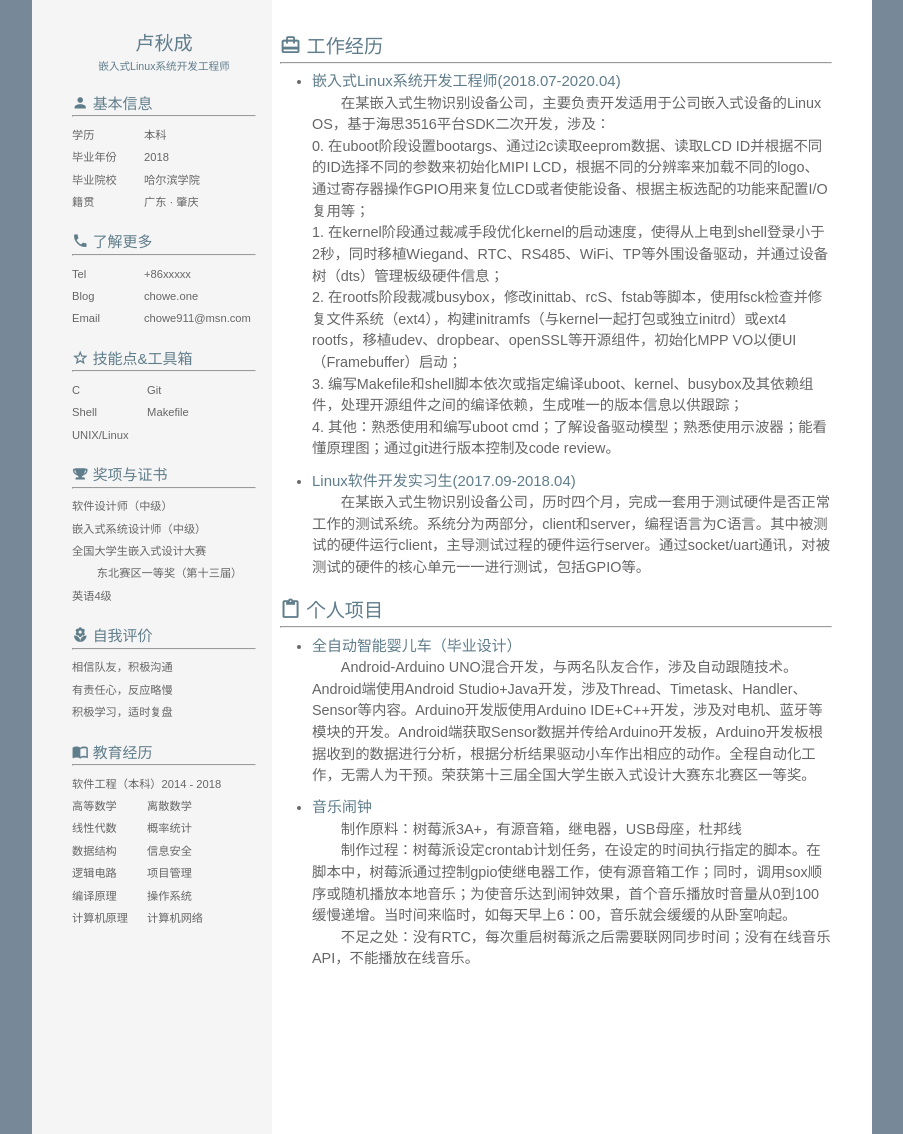
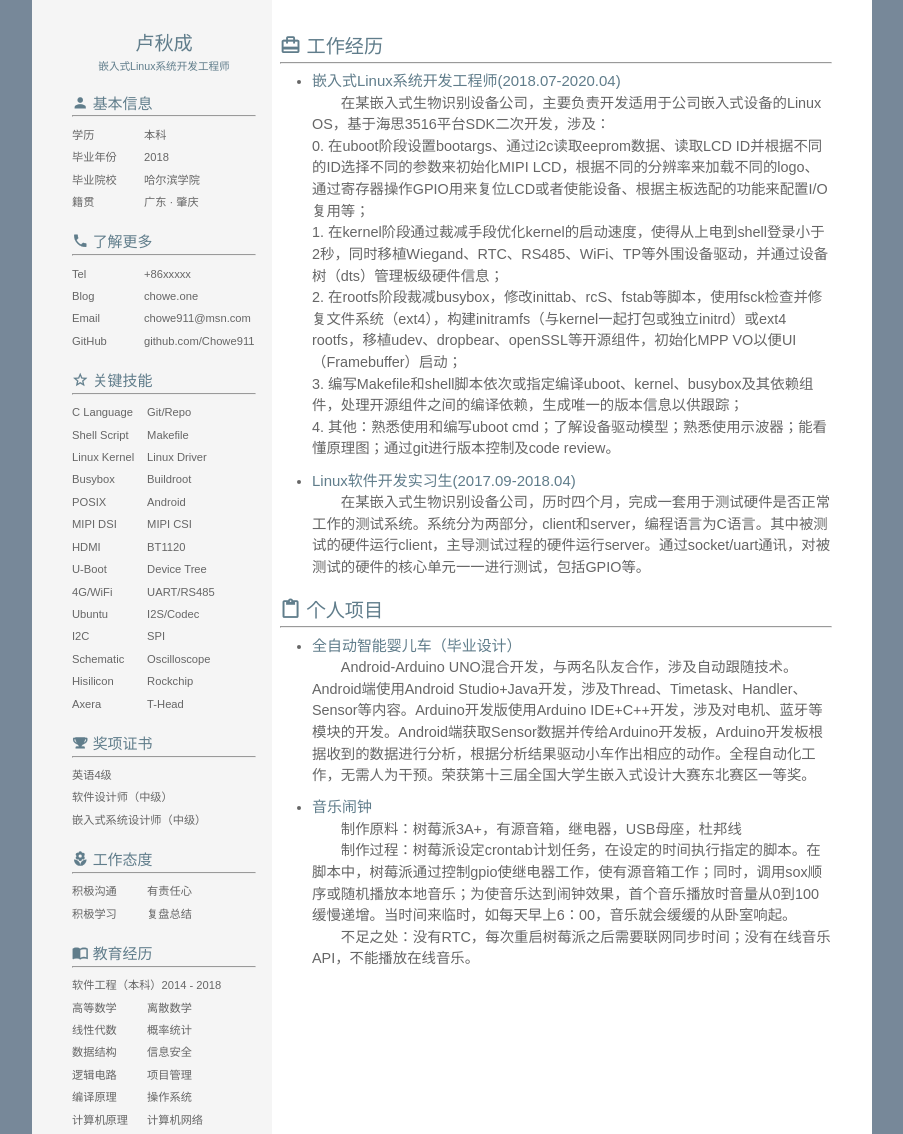
Before and after one commit to Chowe911/cv, a plain HTML site: page cv.html in a window 1280 px wide. Shown: the top 1134 px of the page, without its empty margins (188-1091 px from the left). Drawn offline with Linux system fonts and the light colour scheme.

Commit message:
update key word

```diff
--- a/cv.html
+++ b/cv.html
@@ -70,54 +70,100 @@
                             </Script>
                         </span></li>
                     <li>
-                        <label class="left-label">Blog</label><span class="label-value"><a href="http://chowe.one">chowe.one</a></span></li>
+                        <label class="left-label">Blog</label><span class="label-value"><a href="https://chowe.one">chowe.one</a></span></li>
                     <li>
                         <label class="left-label">Email</label><span class="label-value"><a href="mailto:chowe911@msn.com">chowe911@msn.com</a></span></li>
-                    <!--<li>
-                        <label class="left-label">GitHub</label><span class="label-value"><a href="https://github.com/Chowe911">github.com/Chowe911</a></span></li>-->
+                    <li>
+                        <label class="left-label">GitHub</label><span class="label-value"><a href="https://github.com/Chowe911">github.com/Chowe911</a></span></li>
                 </ul>
             </div>
 
             <div class="skill info-unit">
-                <h3 class="info-header"><i class="iconfont icon-star"></i> <span class="info-title">技能点&工具箱</span></h3>
+                <h3 class="info-header"><i class="iconfont icon-star"></i> <span class="info-title">关键技能</span></h3>
                 <hr>
                 <ul class="progress-list">
                     <li>
-                        <label class="left-label">C</label>
-                        <label class="left-label">Git</label>
+                        <label class="left-label">C Language</label>
+                        <label class="left-label">Git/Repo</label>
                         <!-- <progress value="80" max="100"></progress> -->
                     </li>
                     <li>
-                        <label class="left-label">Shell</label>
+                        <label class="left-label">Shell Script</label>
                         <label class="left-label">Makefile</label>
                         <!-- <progress value="80" max="100"></progress> -->
                     </li>
                     <li>
-                        <label class="left-label">UNIX/Linux</label>
+                        <label class="left-label">Linux Kernel</label>
+                        <label class="left-label">Linux Driver</label>
                         <!-- <label class="left-label">Device Tree</label> -->
                         <!-- <progress value="60" max="100"></progress> -->
+                    </li>
+                    <li>
+                        <label class="left-label">Busybox</label>
+                        <label class="left-label">Buildroot</label>
+                    </li>
+                    <li>
+                        <label class="left-label">POSIX</label>
+                        <label class="left-label">Android</label>
+                    </li>
+
+                    <li>
+                        <label class="left-label">MIPI DSI</label>
+                        <label class="left-label">MIPI CSI</label>
+                    </li>
+                    <li>
+                        <label class="left-label">HDMI</label>
+                        <label class="left-label">BT1120</label>
+                    </li>
+                    <li>
+                        <label class="left-label">U-Boot</label>
+                        <label class="left-label">Device Tree</label>
+                    </li>
+                    <li>
+                        <label class="left-label">4G/WiFi</label>
+                        <label class="left-label">UART/RS485</label>
+                    </li>
+                    <li>
+                        <label class="left-label">Ubuntu</label>
+                        <label class="left-label">I2S/Codec</label>
+                    </li>
+                    <li>
+                        <label class="left-label">I2C</label>
+                        <label class="left-label">SPI</label>
+                    </li>
+                    <li>
+                        <label class="left-label">Schematic</label>
+                        <label class="left-label">Oscilloscope</label>
+                    </li>
+                    <li>
+                        <label class="left-label">Hisilicon</label>
+                        <label class="left-label">Rockchip</label>
+                    </li>
+                    <li>
+                        <label class="left-label">Axera</label>
+                        <label class="left-label">T-Head</label>
                     </li>
                 </ul>
             </div>
 
             <div class="trophy info-unit">
-                <h3 class="info-header"><i class="iconfont icon-trophy"></i> <span class="info-title">奖项与证书</span></h3>
+                <h3 class="info-header"><i class="iconfont icon-trophy"></i> <span class="info-title">奖项证书</span></h3>
                 <hr>
                 <ul class="info-list">
+                    <li>
+                        <label class="full-label">英语4级</label>
+                    </li>
                         <li>
                             <label class="full-label">软件设计师（中级）</label>
                         </li>
                         <li>
                             <label class="full-label">嵌入式系统设计师（中级）</label>
                         </li>
-                        <li>
+                        <!-- <li>
                             <label class="full-label">全国大学生嵌入式设计大赛<br />&nbsp;&nbsp;&nbsp;&nbsp;&nbsp;&nbsp;&nbsp;&nbsp;东北赛区一等奖（第十三届）</label>
-                        </li>
+                        </li> -->
                         <li>
                             <!-- <label class="full-label">2018年度优秀员工</label> -->
-                        </li>
-                        <li>
-                            <label class="full-label">英语4级</label>
                         </li>
                 </ul>
             </div>
@@ -156,17 +202,16 @@
             -->
 
             <div class="trophy info-unit">
-                <h3 class="info-header"><i class="iconfont icon-flower"></i> <span class="info-title">自我评价</span></h3>
+                <h3 class="info-header"><i class="iconfont icon-flower"></i> <span class="info-title">工作态度</span></h3>
                 <hr>
                 <ul class="info-list">
                     <li>
-                            <label class="full-label">相信队友，积极沟通</label>
+                        <label class="left-label">积极沟通</label>
+                        <label class="left-label">有责任心</label>
                     </li>
                     <li>
-                            <label class="full-label">有责任心，反应略慢</label>
-                    </li>
-                    <li>
-                            <label class="full-label">积极学习，适时复盘</label>
+                        <label class="left-label">积极学习</label>
+                        <label class="left-label">复盘总结</label>
                     </li>
                 </ul>
             </div>
```
